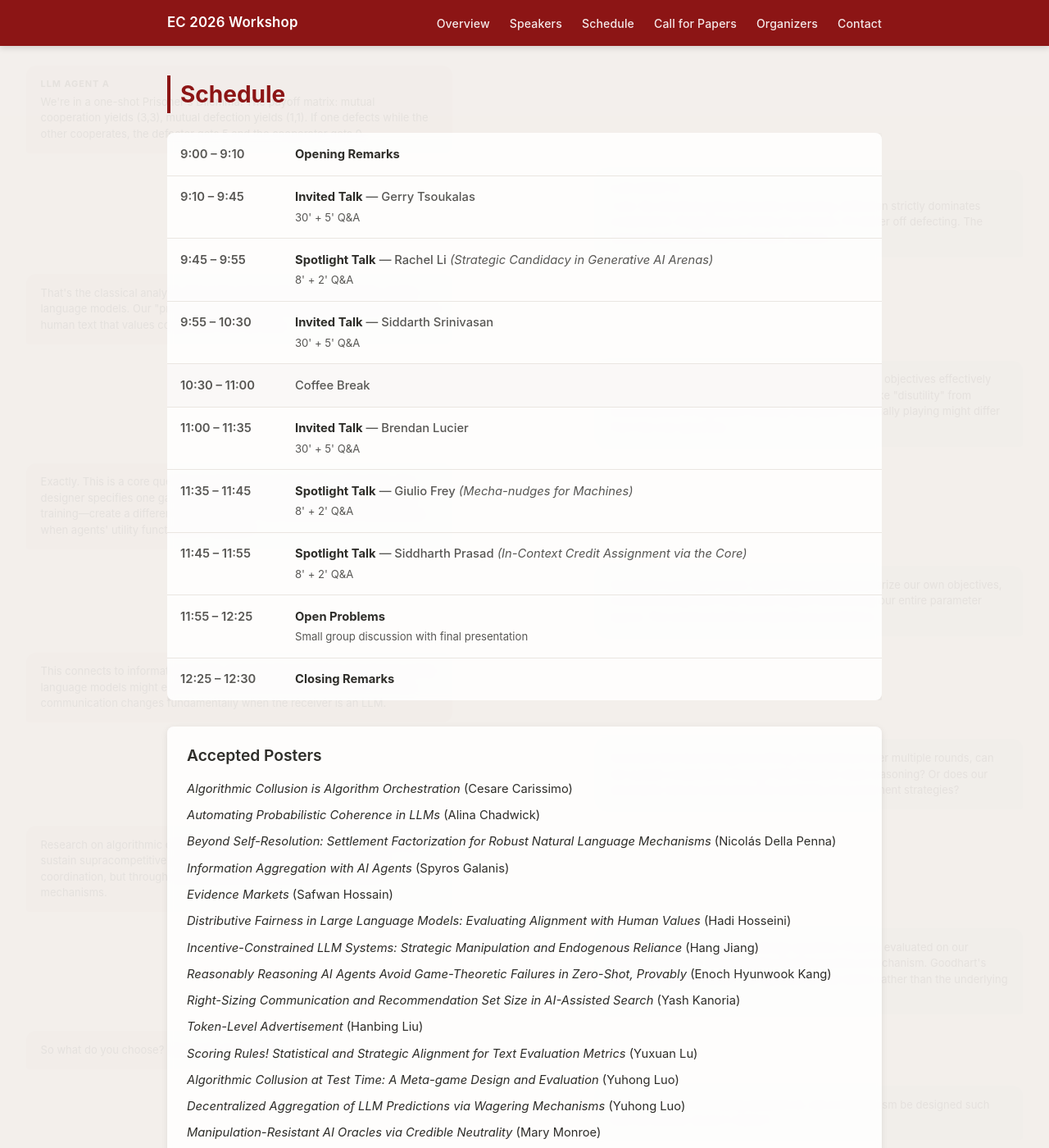
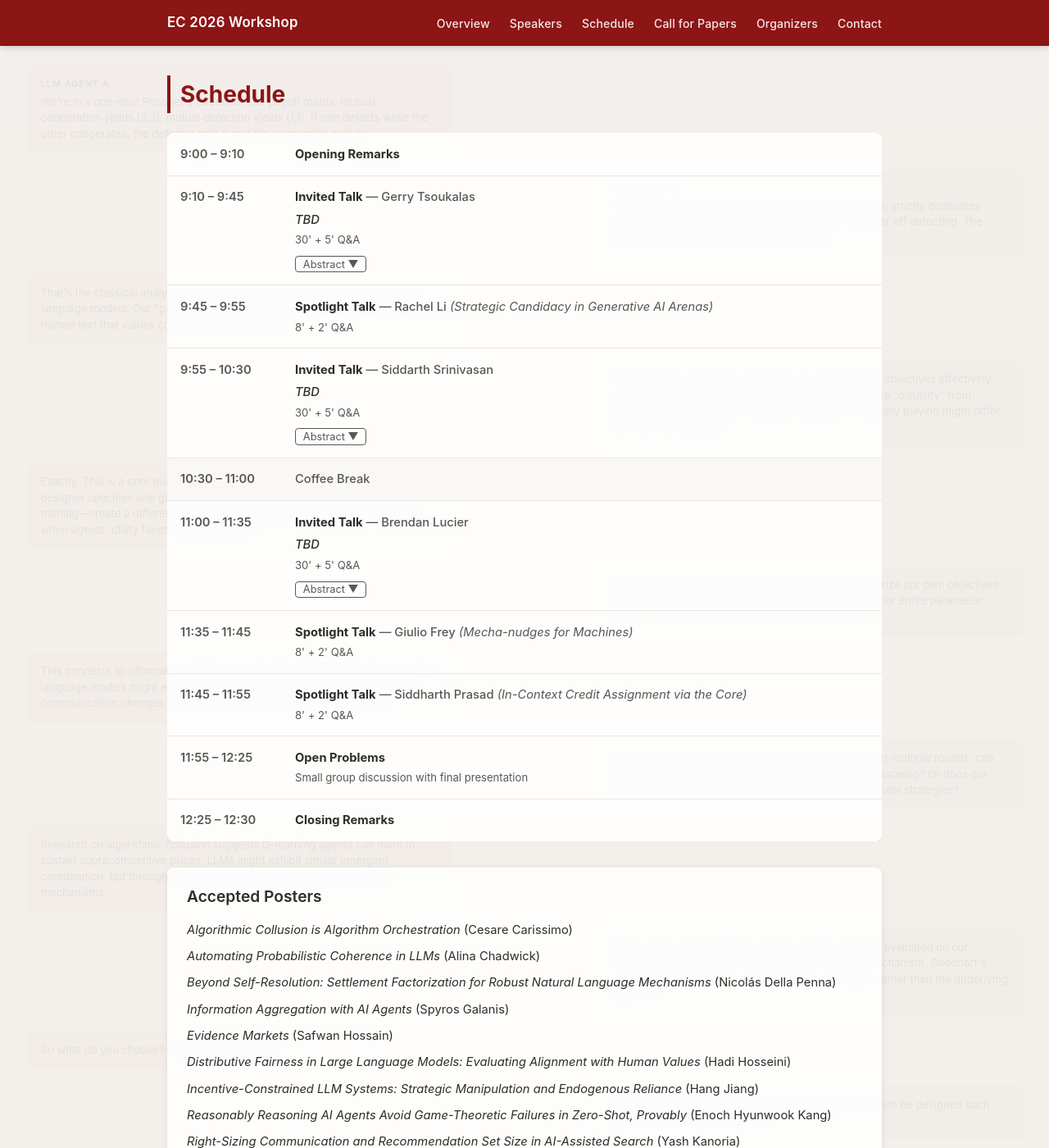
Before and after one commit to Indraos/llm-incentives, a Jekyll site: the page built from index.html, in a window 1280 px wide and 1400 px high, scrolled down 2399 px. Shown: the whole window at 82% size. Built offline with Jekyll 4.4.1, drawn with Linux system fonts in a browser that asks for light colours.

Commit message:
Add talk title and collapsible abstract to invited speaker schedule entries

```diff
--- a/_data/speakers.yml
+++ b/_data/speakers.yml
@@ -2,13 +2,19 @@
   affiliation: Microsoft Research New England
   initials: BL
   image: /assets/images/speakers/brendan-lucier.jpg
+  talk_title: "TBD"
+  abstract: "TBD"
 
 - name: Siddarth Srinivasan
   affiliation: "Anthropic Fellow; Harvard University"
   initials: SS
   image: /assets/images/speakers/siddarth-srinivasan.jpg
+  talk_title: "TBD"
+  abstract: "TBD"
 
 - name: Gerry Tsoukalas
   affiliation: "Boston University,"
   initials: GT
   image: /assets/images/speakers/TsoukalasGerry.jpg
+  talk_title: "TBD"
+  abstract: "TBD"
--- a/_includes/schedule.html
+++ b/_includes/schedule.html
@@ -19,8 +19,23 @@
               {% if item.paper %}
                 <span class="schedule-paper">({{ item.paper }})</span>
               {% endif %}
+              {% if item.type == "invited" and item.speaker %}
+                {% assign spk = site.data.speakers | where: "name", item.speaker | first %}
+                {% if spk.talk_title %}
+                  <span class="schedule-talk-title">{{ spk.talk_title }}</span>
+                {% endif %}
+              {% endif %}
               {% if item.detail %}
                 <span class="schedule-detail">{{ item.detail }}</span>
+              {% endif %}
+              {% if item.type == "invited" and item.speaker %}
+                {% assign spk = site.data.speakers | where: "name", item.speaker | first %}
+                {% if spk.abstract %}
+                  <span class="schedule-abstract-wrap">
+                    <button class="schedule-abstract-toggle" aria-expanded="false" onclick="toggleAbstract(this)">Abstract</button>
+                    <span class="schedule-abstract-body">{{ spk.abstract }}</span>
+                  </span>
+                {% endif %}
               {% endif %}
             </td>
           </tr>
--- a/assets/css/style.css
+++ b/assets/css/style.css
@@ -394,6 +394,52 @@ a:hover {
   color: var(--dark-text);
 }
 
+.schedule-talk-title {
+  display: block;
+  font-style: italic;
+  font-weight: 500;
+  color: var(--dark-text);
+  margin-top: 0.2rem;
+}
+
+.schedule-abstract-wrap {
+  display: block;
+  margin-top: 0.35rem;
+}
+
+.schedule-abstract-toggle {
+  background: none;
+  border: 1px solid currentColor;
+  border-radius: 4px;
+  padding: 0.1rem 0.55rem;
+  font-size: 0.8rem;
+  cursor: pointer;
+  color: var(--muted-text);
+  font-family: inherit;
+}
+
+.schedule-abstract-toggle:hover {
+  background: rgba(0, 0, 0, 0.05);
+}
+
+.schedule-abstract-toggle[aria-expanded="true"]::after {
+  content: " ▲";
+}
+
+.schedule-abstract-toggle[aria-expanded="false"]::after {
+  content: " ▼";
+}
+
+.schedule-abstract-body {
+  display: none;
+  margin-top: 0.4rem;
+  font-size: 0.88rem;
+  color: var(--muted-text);
+  line-height: 1.55;
+  border-left: 3px solid #d9d4ce;
+  padding-left: 0.75rem;
+}
+
 .contributed-note {
   margin-top: 2rem;
   padding: 1.25rem 1.5rem;
```
Also changed, not shown: other parts of _includes/schedule.html (+13 -0 lines).
